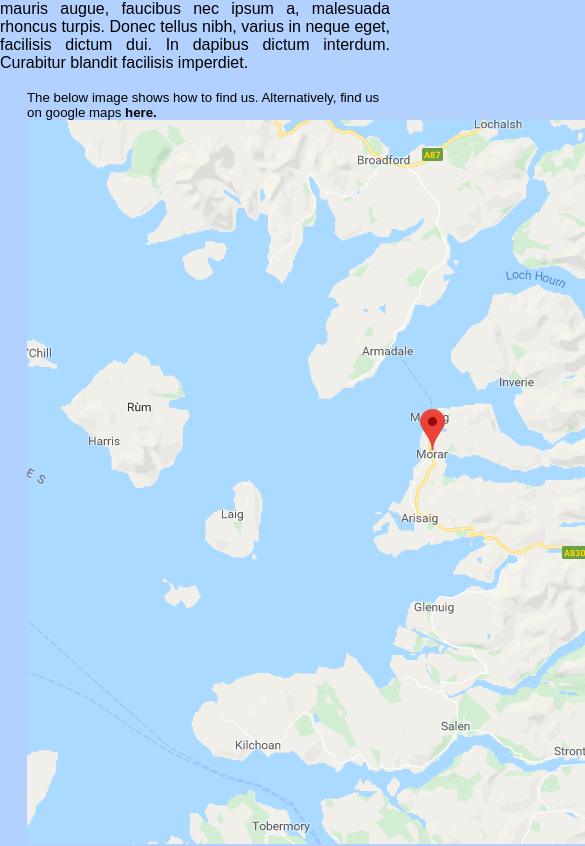
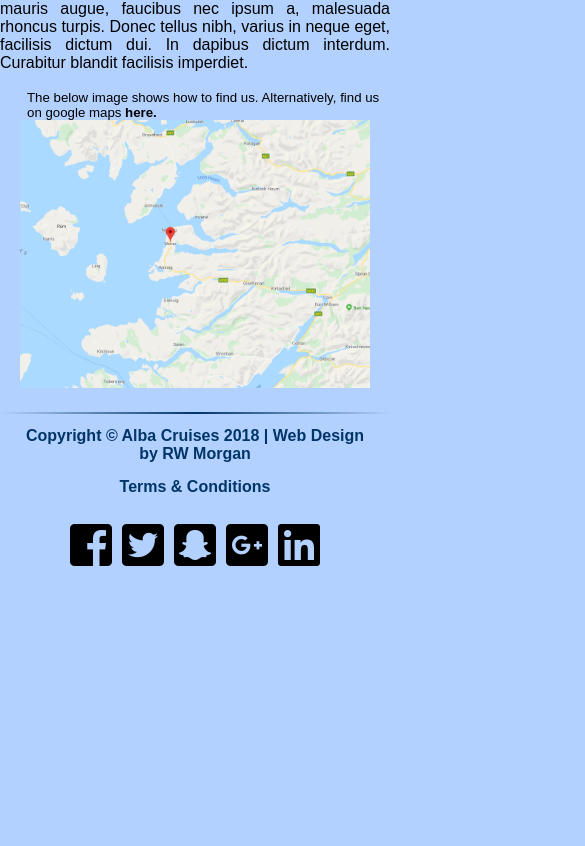
Before and after one commit to AllusInteractive/alba-cruises, an Angular app: page /about-us in a window 390 px wide. Shown: the part 980-1826 px from the top of the page, 585 px wide, since content can reach past the window. After the commit the page ends 1604 px from the top, so only its background shows below. Built offline with nearby package versions, Linux system fonts and the light colour scheme; a web font is replaced by a local one.

Commit message:
fixed sizing of interactive map

```diff
--- a/src/app/components/about/about.component.css
+++ b/src/app/components/about/about.component.css
@@ -12,3 +12,11 @@ a {
     color: #000;
     font-weight: 700;
 }
+
+@media (max-width: 1000px) {
+    img {
+        margin-left: auto;
+        max-width: 100%;
+        padding: 0 20px;
+    }
+}
```
